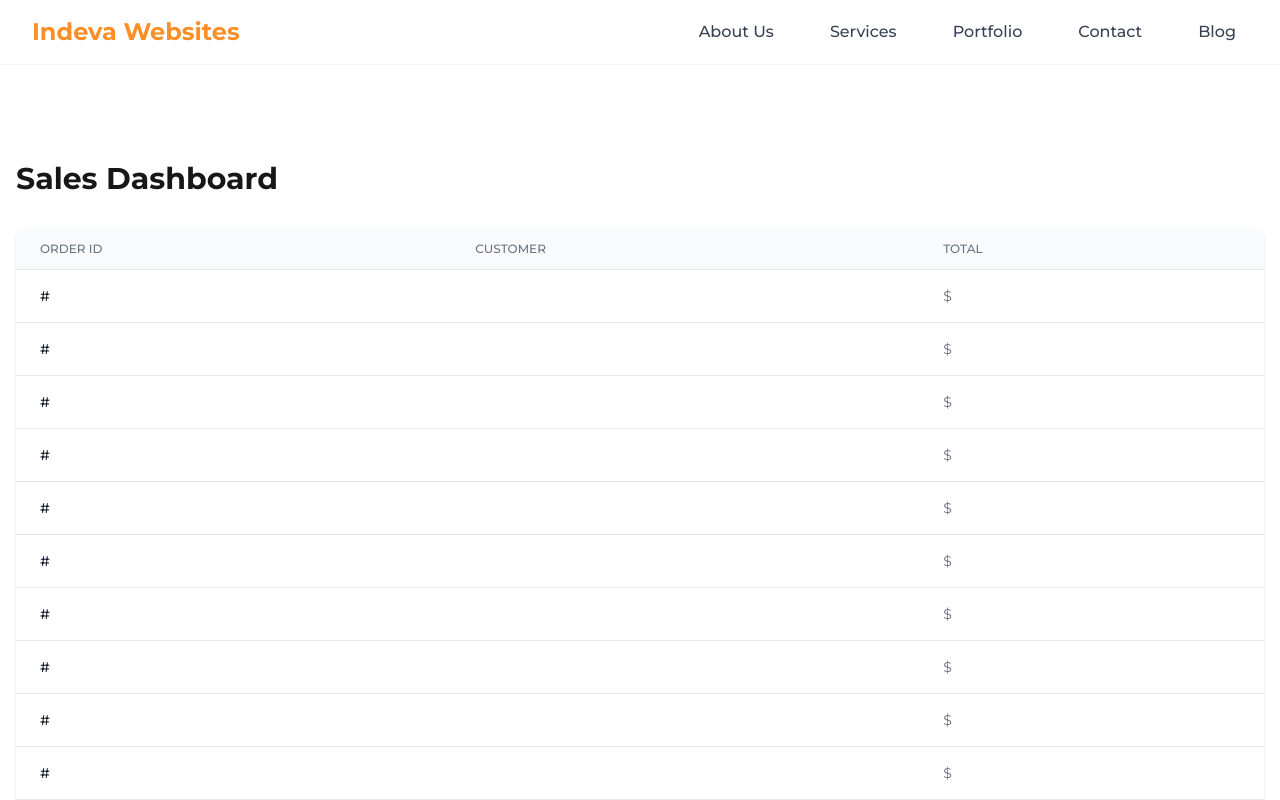
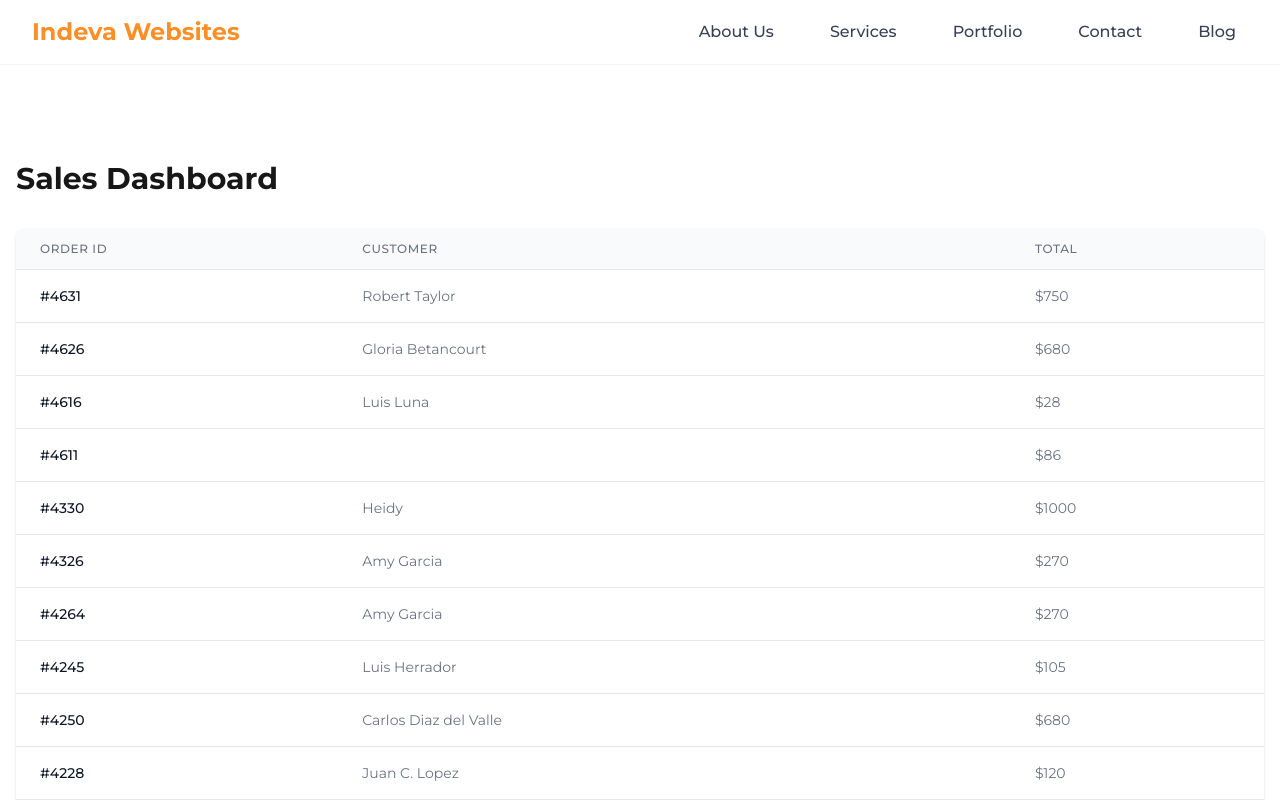
Before and after one commit to cgdiazv/indeva-websites, a Next.js app: page /dashboard in a window 1280 px wide. Shown: the top 800 px of the page. Built offline with nearby package versions, Linux system fonts and the light colour scheme.

Commit message:
Fixed TypeScript data key mismatch in sales dashboard

```diff
--- a/app/dashboard/page.tsx
+++ b/app/dashboard/page.tsx
@@ -9,17 +9,23 @@ export default function SalesDashboard() {
         <table className="min-w-full divide-y divide-gray-200">
           <thead className="bg-gray-50">
             <tr>
-              <th className="px-6 py-3 text-left text-xs font-medium text-gray-500 uppercase">Order ID</th>
-              <th className="px-6 py-3 text-left text-xs font-medium text-gray-500 uppercase">Customer</th>
-              <th className="px-6 py-3 text-left text-xs font-medium text-gray-500 uppercase">Total</th>
+              <th className="px-6 py-3 text-left text-xs font-medium text-gray-500 uppercase tracking-wider">Order ID</th>
+              <th className="px-6 py-3 text-left text-xs font-medium text-gray-500 uppercase tracking-wider">Customer</th>
+              <th className="px-6 py-3 text-left text-xs font-medium text-gray-500 uppercase tracking-wider">Total</th>
             </tr>
           </thead>
           <tbody className="bg-white divide-y divide-gray-200">
             {salesData.map((sale) => (
-              <tr key={sale["Order ID"]}>
-                <td className="px-6 py-4 whitespace-nowrap text-sm font-medium text-gray-900">#{sale["Order ID"]}</td>
-                <td className="px-6 py-4 whitespace-nowrap text-sm text-gray-500">{sale["Customer Name"]}</td>
-                <td className="px-6 py-4 whitespace-nowrap text-sm text-gray-500">${sale["Total Sales"]}</td>
+              <tr key={sale.order_number} className="hover:bg-gray-50">
+                <td className="px-6 py-4 whitespace-nowrap text-sm font-medium text-gray-900">
+                  #{sale.order_number}
+                </td>
+                <td className="px-6 py-4 whitespace-nowrap text-sm text-gray-500">
+                  {sale.customer}
+                </td>
+                <td className="px-6 py-4 whitespace-nowrap text-sm text-gray-500">
+                  ${sale.net_sales}
+                </td>
               </tr>
             ))}
           </tbody>
```
